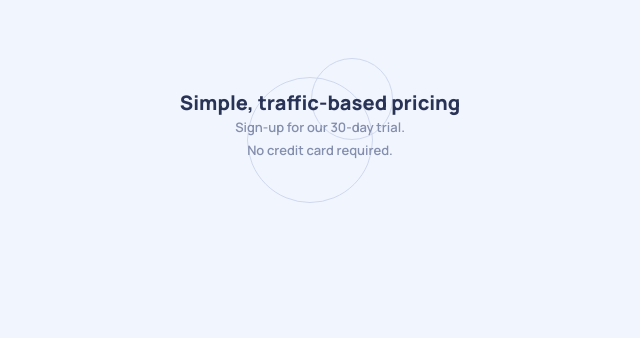
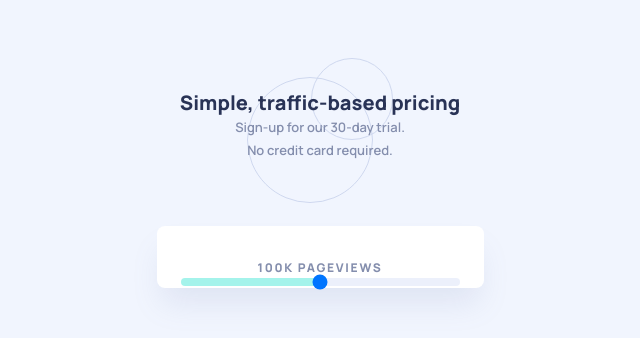
Before and after one commit to TemuriTsutskiridze/Interactive-Pricing-Component, a plain HTML site: page index.html in a window 1280 px wide. Shown: the whole page, without its empty margins (320-960 px from the left). Drawn offline with Linux system fonts and the light colour scheme.

Commit message:
slider functionality

```diff
--- a/index.html
+++ b/index.html
@@ -21,7 +21,10 @@
     </header>
 
     <main>
+        <h2 class="main_heading">100K PAGEVIEWS</h2>
+        <input type="range" class = "slider" min = "0" max = "100" value = "50">
+    </main>
 
-    </main>
+    <script src="script.js"></script>
 </body>
 </html>
--- /dev/null
+++ b/script.js
@@ -0,0 +1,7 @@
+const slider = document.querySelector('input[type="range"]');
+
+slider.addEventListener("input", function() {
+    const thumbPosition = (this.value - this.min) / (this.max - this.min);
+    const thumbPositionPercent = thumbPosition * 100 + '%'; // converts thumbPosition to percentage
+    document.documentElement.style.setProperty('--thumb-position', thumbPositionPercent); // assigns thumpPercentage to varable that is created in styles.css
+});
--- a/styles/styles.css
+++ b/styles/styles.css
@@ -33,3 +33,44 @@ header {
     color: #848EAD;
     max-width: 22ch;
 }
+
+
+
+
+/* ------------------ MAIN -------------- */
+
+main {
+    background-color: white;
+    box-shadow: 0px 20px 30px -5px rgba(127, 137, 185, 0.152073);
+    border-radius: 8px;
+    max-width: 327px;
+    display: flex;
+    flex-direction: column;
+    align-items: center;
+    margin: 0 auto;
+}
+
+.main_heading {
+    font-weight: 800;
+    font-size: 12px;
+    line-height: 16px;
+    text-align: center;
+    letter-spacing: 1.71429px;
+    text-transform: uppercase;
+    color: #848EAD;
+    margin-top: 34px;
+}
+
+:root {
+    --before-thumb-color: #A4F3EB;
+    --after-thumb-color: #ECF0FB;
+    --thumb-position: 50%;
+}
+
+input[type=range] {
+    appearance: none;
+    width: 279px;
+    height: 8px;
+    background: linear-gradient(to right, var(--before-thumb-color) 0%, var(--before-thumb-color) var(--thumb-position), var(--after-thumb-color) var(--thumb-position), var(--after-thumb-color) 100%);
+    border-radius: 5px;
+}
```
